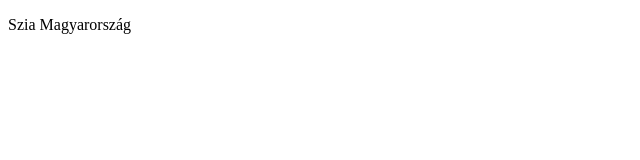
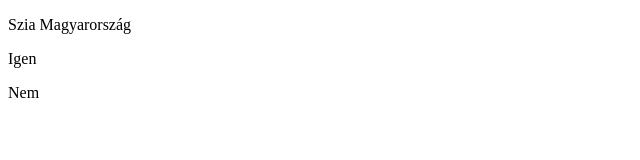
Before and after one commit to Ben-ceh/ParosMunka, a plain HTML site: page index.html in a window 1280 px wide. Shown: the full height of the page, 0-640 px from the left. Drawn offline with Linux system fonts and the light colour scheme.

Commit message:
igen nem

```diff
--- a/index.html
+++ b/index.html
@@ -7,5 +7,7 @@
 </head>
 <body>
     <p>Szia Magyarország</p>
+    <p>Igen</p>
+    <p>Nem</p>
 </body>
 </html>
```
